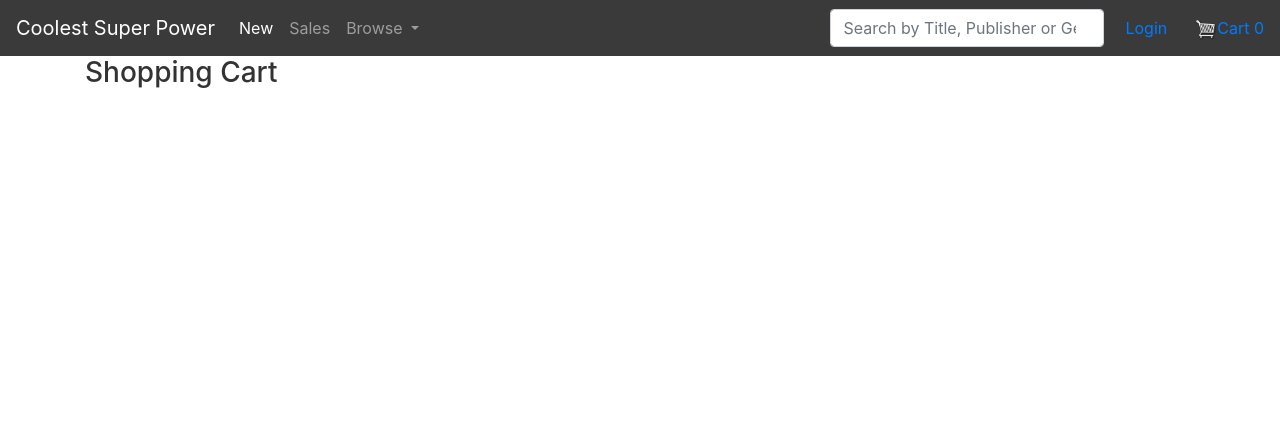
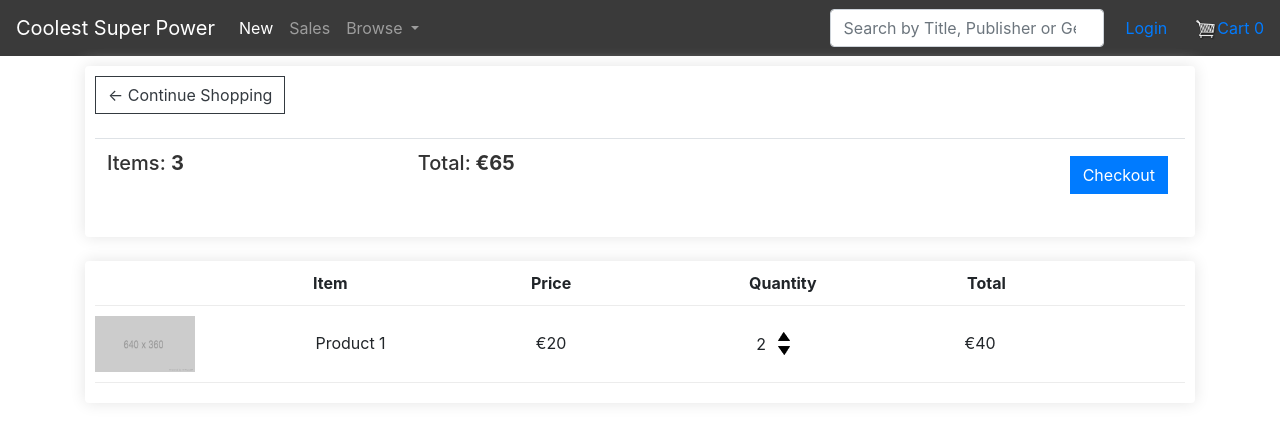
Before and after one commit to 1208kelly/Full_Stack_Frameworks_with_Django_Milestone_Project_1208, a Django app: page /shoppingcart/ in a window 1280 px wide. Shown: the top 443 px of the page. Run offline with Django 3.2, Linux system fonts and the light colour scheme; lists and menus that the app fills with data are empty; some libraries are stand-ins or nearby versions.

Commit message:
Added shopping cart

```diff
--- a/shop/templates/shop/shopping_cart.html
+++ b/shop/templates/shop/shopping_cart.html
@@ -2,5 +2,51 @@
 {% load static %}
 
 {% block content %}
-    <h3>Shopping Cart</h3>
+    <div class="row">
+        <div class="col-lg-12">
+            <div class="box-element">
+                <a  class="btn btn-outline-dark" href="{% url 'shop' %}">&#x2190; Continue Shopping</a> <!-- back arrow from toptal.com -->
+
+                <br>
+
+                <br>
+
+                <table class="table">
+                    <tr>
+                        <th><h5>Items: <strong>3</strong></h5></th>
+                        <th><h5>Total:<strong> €65</strong></h5></th>
+                        <th>
+                            <a id="shopping-cart-total" class="btn btn-primary" href="{% url 'checkout' %}">Checkout</a>
+                        </th>
+                    </tr>
+	            </table>
+            </div>
+            <br>
+            <div class="box-element">
+                <div class="cart-row">
+                    <div style="flex:1"></div> <!-- flex style from advice seen on stackoverflow.com -->
+                    <div style="flex:1"><strong>Item</strong></div>
+                    <div style="flex:1"><strong>Price</strong></div>
+                    <div style="flex:1"><strong>Quantity</strong></div>
+                    <div style="flex:1"><strong>Total</strong></div>
+                </div>
+
+                <div class="cart-row">
+                    <div style="flex:1"><img class="row-image" src="{% static 'images/placeholder.png' %}"></div>
+                    <div style="flex:1"><p>Product 1</p></div>
+                    <div style="flex:1"><p>€20</p></div>
+                    <div style="flex:0.1">2</div>
+                    <!-- <p class="quantity">2</p> -->
+                    <div class="quantity-arrows" style="flex:0.8">
+                        <p>
+                        <img class="chg-quantity" src="{% static  'images/arrow-up.png' %}">
+                        <img class="chg-quantity" src="{% static  'images/arrow-down.png' %}">
+                        </p>
+                    </div>
+
+                    <div style="flex:1"><p>€40</p></div>
+                </div>
+            </div>
+        </div>
+    </div>
 {% endblock %}
--- a/static/css/base.css
+++ b/static/css/base.css
@@ -4,6 +4,41 @@ body {
 
 h1,h2,h3,h4,h5,h6 {
 	color: #333333;
+}
+
+#cost-display {
+    display: inline-block;
+    float: right
+}
+
+#shopping-cart-total {
+    float: right;
+    margin: 5px;
+}
+
+#cart-icon {
+    display: block;
+	width: 22px;
+    color: #ffffff;
+    text-align: center;
+    vertical-align: middle;
+	display: inline-block;
+	margin-left: 15px;
+}
+
+#cart-total {
+	display: block;
+	text-align: center;
+    vertical-align: middle;
+	color: #ffffff;
+    margin-right: 15px;
+	width: 3rem;
+	height: 4px;
+}
+
+p {
+    margin-top: 14px;
+    margin-bottom: 1rem;
 }
 
 .box-element {
@@ -29,26 +64,6 @@ h1,h2,h3,h4,h5,h6 {
 	background-color: #3a3a3a!important;
 }
 
-#cart-icon {
-    display: block;
-	width: 22px;
-    color: #ffffff;
-    text-align: center;
-    vertical-align: middle;
-	display: inline-block;
-	margin-left: 15px;
-}
-
-#cart-total {
-	display: block;
-	text-align: center;
-    vertical-align: middle;
-	color: #ffffff;
-    margin-right: 15px;
-	width: 3rem;
-	height: 4px;
-}
-
 .col-lg-4, .col-lg-6, .col-lg-8, .col-lg-12 {
 	margin-top: 10px;
 }
@@ -69,7 +84,7 @@ h1,h2,h3,h4,h5,h6 {
 
 .cart-row {
 	display: flex;
-    align-items: flex-stretch;
+    align-items: center;
     padding-bottom: 10px;
     margin-bottom: 10px;
     border-bottom: 1px solid #ececec;
@@ -79,9 +94,13 @@ h1,h2,h3,h4,h5,h6 {
 .quantity {
 	display: inline-block;
 	font-weight: 700;
+    margin-right: 10px;
+}
+
+.quantity-arrows {
+	display: inline-block;
+	font-weight: 700;
 	padding-right: 10px;
-
-
 }
 
 .chg-quantity {
```
Also changed, not shown: shop/templates/shop/shop.html (+9 -9 lines), static/images/arrow-down.png (added), static/images/arrow-up.png (added).
